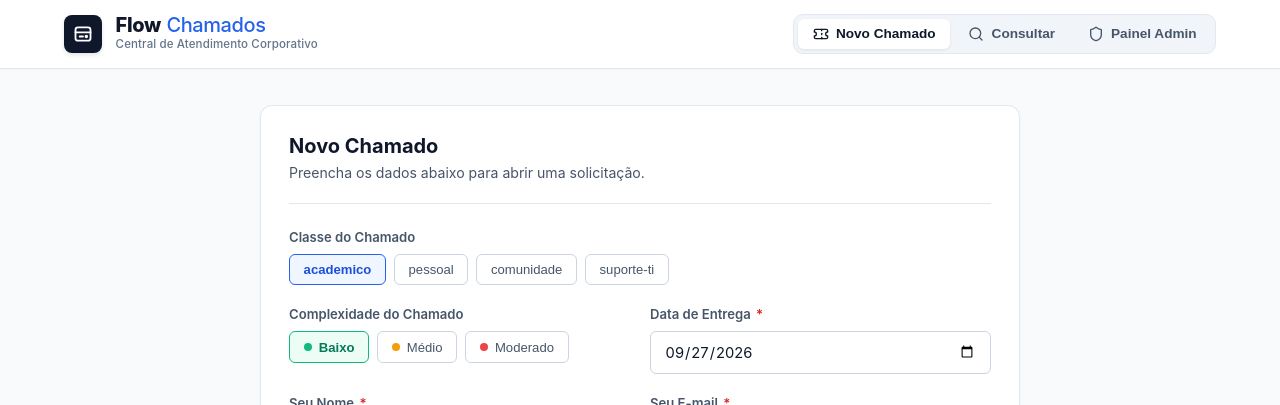
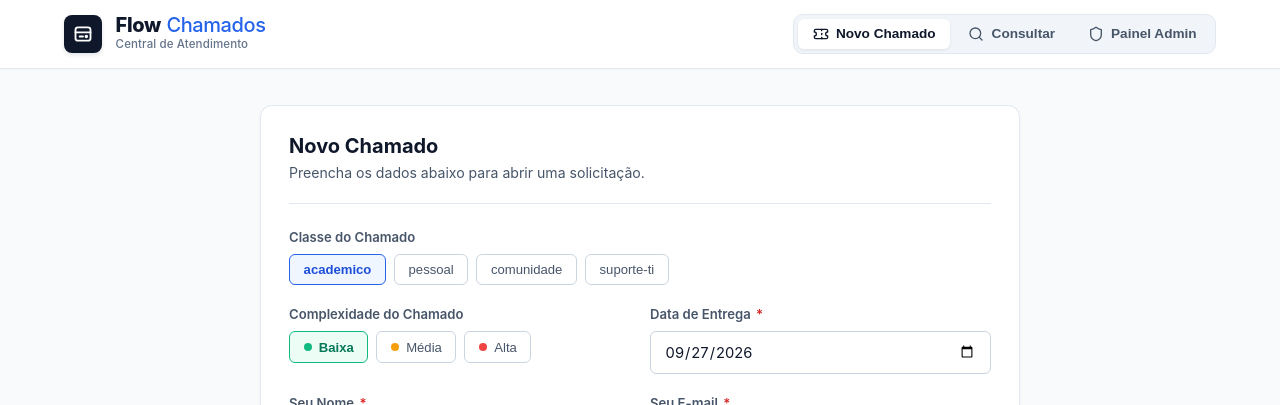
Before and after one commit to erick1-618/flow-chamados, a React (Vite) app in the folder frontend/: page / in a window 1280 px wide. Shown: the top 405 px of the page. Built offline with nearby package versions, Linux system fonts and the light colour scheme; no server answers.

Commit message:
feat: update complexity tags to baixa, media, and alta, and adjust header caption

```diff
--- a/frontend/src/App.css
+++ b/frontend/src/App.css
@@ -1513,7 +1513,7 @@ body {
 }
 
 /* =====================================================================
-   COMPLEXIDADE (BAIXO, MÉDIO, MODERADO) & DATA DO CARD
+   COMPLEXIDADE (BAIXA, MÉDIA, ALTA) & DATA DO CARD
    ===================================================================== */
 .complexity-pill {
   display: inline-flex;
@@ -1540,10 +1540,13 @@ body {
   transition: background-color 0.15s;
 }
 
+.complexity-baixa .complexity-dot,
 .complexity-baixo .complexity-dot {
   background-color: #10b981;
 }
 
+.complexity-baixa:hover,
+.complexity-baixa.active,
 .complexity-baixo:hover,
 .complexity-baixo.active {
   background-color: #ecfdf5;
@@ -1552,10 +1555,13 @@ body {
   font-weight: 600;
 }
 
+.complexity-media .complexity-dot,
 .complexity-medio .complexity-dot {
   background-color: #f59e0b;
 }
 
+.complexity-media:hover,
+.complexity-media.active,
 .complexity-medio:hover,
 .complexity-medio.active {
   background-color: #fffbeb;
@@ -1564,10 +1570,13 @@ body {
   font-weight: 600;
 }
 
+.complexity-alta .complexity-dot,
 .complexity-moderado .complexity-dot {
   background-color: #ef4444;
 }
 
+.complexity-alta:hover,
+.complexity-alta.active,
 .complexity-moderado:hover,
 .complexity-moderado.active {
   background-color: #fef2f2;
@@ -1600,29 +1609,35 @@ body {
   border-radius: 50%;
 }
 
+.complexity-tag-baixa,
 .complexity-tag-baixo {
   background-color: #ecfdf5;
   border-color: #a7f3d0;
   color: #047857;
 }
+.complexity-tag-baixa .complexity-badge-dot,
 .complexity-tag-baixo .complexity-badge-dot {
   background-color: #10b981;
 }
 
+.complexity-tag-media,
 .complexity-tag-medio {
   background-color: #fffbeb;
   border-color: #fde68a;
   color: #b45309;
 }
+.complexity-tag-media .complexity-badge-dot,
 .complexity-tag-medio .complexity-badge-dot {
   background-color: #f59e0b;
 }
 
+.complexity-tag-alta,
 .complexity-tag-moderado {
   background-color: #fef2f2;
   border-color: #fecaca;
   color: #b91c1c;
 }
+.complexity-tag-alta .complexity-badge-dot,
 .complexity-tag-moderado .complexity-badge-dot {
   background-color: #ef4444;
 }
--- a/frontend/src/components/AdminDashboard.tsx
+++ b/frontend/src/components/AdminDashboard.tsx
@@ -57,7 +57,7 @@ export const AdminDashboard = ({
   const [manualTitulo, setManualTitulo] = useState('');
   const [manualDescricao, setManualDescricao] = useState('');
   const [manualTag, setManualTag] = useState<string>('suporte-ti');
-  const [manualComplexidade, setManualComplexidade] = useState<string>('Baixo');
+  const [manualComplexidade, setManualComplexidade] = useState<string>('Baixa');
   const [manualDataCard, setManualDataCard] = useState<string>(() => new Date().toISOString().split('T')[0]);
   const [salvandoManual, setSalvandoManual] = useState(false);
 
@@ -161,7 +161,7 @@ export const AdminDashboard = ({
       setManualTitulo('');
       setManualDescricao('');
       setManualTag('suporte-ti');
-      setManualComplexidade('Baixo');
+      setManualComplexidade('Baixa');
       addToast(`Chamado manual ${created.protocolo} criado e sincronizado no Trello!`, 'success');
       onReloadTickets();
     } catch (err: unknown) {
@@ -195,9 +195,9 @@ export const AdminDashboard = ({
   const getComplexityWeight = (comp?: string): number => {
     if (!comp) return 0;
     const lower = comp.toLowerCase();
-    if (lower.includes('moderado')) return 3;
-    if (lower.includes('médio') || lower.includes('medio')) return 2;
-    if (lower.includes('baixo')) return 1;
+    if (lower.includes('alt') || lower.includes('moderado')) return 3;
+    if (lower.includes('méd') || lower.includes('med')) return 2;
+    if (lower.includes('baix')) return 1;
     return 0;
   };
 
@@ -394,8 +394,8 @@ export const AdminDashboard = ({
             <option value="recentes">Mais recentes</option>
             <option value="conclusao_asc">Conclusão requerida (Mais próxima)</option>
             <option value="conclusao_desc">Conclusão requerida (Mais distante)</option>
-            <option value="complexidade_desc">Ordem de Complexidade (Moderado ➔ Baixo)</option>
-            <option value="complexidade_asc">Ordem de Complexidade (Baixo ➔ Moderado)</option>
+            <option value="complexidade_desc">Ordem de Complexidade (Alta ➔ Baixa)</option>
+            <option value="complexidade_asc">Ordem de Complexidade (Baixa ➔ Alta)</option>
           </select>
 
           <select
@@ -405,9 +405,9 @@ export const AdminDashboard = ({
             title="Filtrar por Complexidade"
           >
             <option value="">Todas as Complexidades</option>
-            <option value="Baixo">Baixo</option>
-            <option value="Médio">Médio</option>
-            <option value="Moderado">Moderado</option>
+            <option value="Baixa">Baixa</option>
+            <option value="Média">Média</option>
+            <option value="Alta">Alta</option>
           </select>
 
           {(filtroStatus || filtroCategoria || filtroComplexidade || filtroBusca || ordenacao !== 'recentes') && (
@@ -776,9 +776,9 @@ export const AdminDashboard = ({
                     className="select-status"
                     style={{ width: '100%', height: '38px' }}
                   >
-                    <option value="Baixo">Baixo</option>
-                    <option value="Médio">Médio</option>
-                    <option value="Moderado">Moderado</option>
+                    <option value="Baixa">Baixa</option>
+                    <option value="Média">Média</option>
+                    <option value="Alta">Alta</option>
                   </select>
                 </div>
               </div>
--- a/frontend/src/components/CreateTicketView.tsx
+++ b/frontend/src/components/CreateTicketView.tsx
@@ -20,7 +20,7 @@ export const CreateTicketView = ({
   const [titulo, setTitulo] = useState('');
   const [descricao, setDescricao] = useState('');
   const [selectedTag, setSelectedTag] = useState<string>('academico');
-  const [selectedComplexidade, setSelectedComplexidade] = useState<string>('Baixo');
+  const [selectedComplexidade, setSelectedComplexidade] = useState<string>('Baixa');
   const [dataCard, setDataCard] = useState<string>(() => {
     const today = new Date();
     return today.toISOString().split('T')[0];
@@ -214,7 +214,7 @@ export const CreateTicketView = ({
               </div>
             </div>
 
-            {/* Seletor de Complexidade (Baixo, Médio, Moderado) e Data do Card */}
+            {/* Seletor de Complexidade (Baixa, Média, Alta) e Data do Card */}
             <div className="form-row-2">
               <div className="form-field">
                 <label>Complexidade do Chamado</label>
--- a/frontend/src/components/Header.tsx
+++ b/frontend/src/components/Header.tsx
@@ -32,7 +32,7 @@ export const Header = ({ activeTab, onTabChange }: HeaderProps) => {
               <span className="brand-title-primary">Flow</span>
               <span className="brand-title-secondary">Chamados</span>
             </div>
-            <span className="brand-caption">Central de Atendimento Corporativo</span>
+            <span className="brand-caption">Central de Atendimento</span>
           </div>
         </div>
 
--- a/frontend/src/components/TagBadge.tsx
+++ b/frontend/src/components/TagBadge.tsx
@@ -24,15 +24,15 @@ export const TagBadge = ({ tag, size = 'md' }: { tag?: string; size?: 'sm' | 'md
 
 
 export interface ComplexityOption {
-  id: 'baixo' | 'medio' | 'moderado';
+  id: 'baixa' | 'media' | 'alta';
   label: string;
   colorName: string;
 }
 
 export const COMPLEXITY_OPTIONS: ComplexityOption[] = [
-  { id: 'baixo', label: 'Baixo', colorName: 'verde' },
-  { id: 'medio', label: 'Médio', colorName: 'amarelo' },
-  { id: 'moderado', label: 'Moderado', colorName: 'vermelho' },
+  { id: 'baixa', label: 'Baixa', colorName: 'verde' },
+  { id: 'media', label: 'Média', colorName: 'amarelo' },
+  { id: 'alta', label: 'Alta', colorName: 'vermelho' },
 ];
 
 export const ComplexityBadge = ({
@@ -44,11 +44,11 @@ export const ComplexityBadge = ({
 }) => {
   if (!complexidade) return null;
   const lower = complexidade.toLowerCase();
-  let colorClass = 'complexity-tag-baixo';
-  if (lower.includes('médio') || lower.includes('medio')) {
-    colorClass = 'complexity-tag-medio';
-  } else if (lower.includes('moderado')) {
-    colorClass = 'complexity-tag-moderado';
+  let colorClass = 'complexity-tag-baixa';
+  if (lower.includes('méd') || lower.includes('med')) {
+    colorClass = 'complexity-tag-media';
+  } else if (lower.includes('alt') || lower.includes('moderado')) {
+    colorClass = 'complexity-tag-alta';
   }
 
   return (
```
Also changed, not shown: 2 other files (tests, documents, lock files or other folders).
